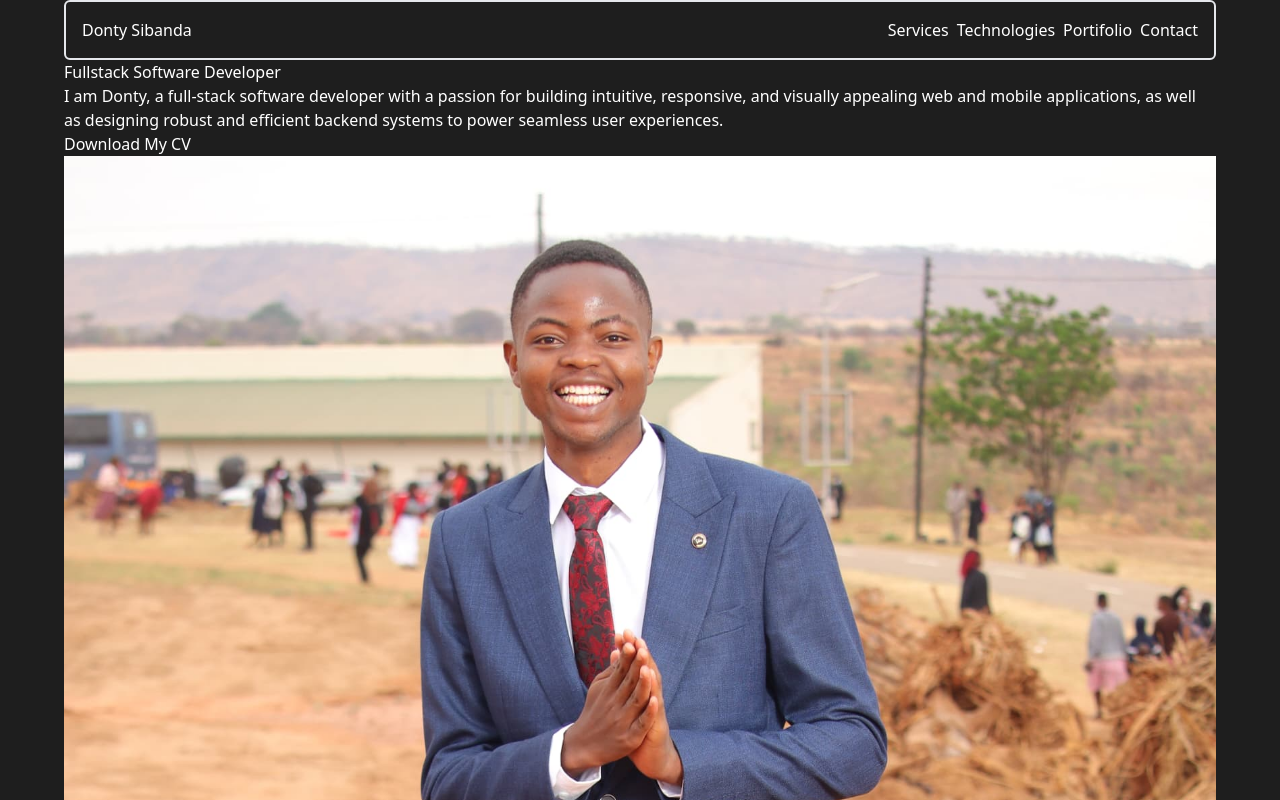
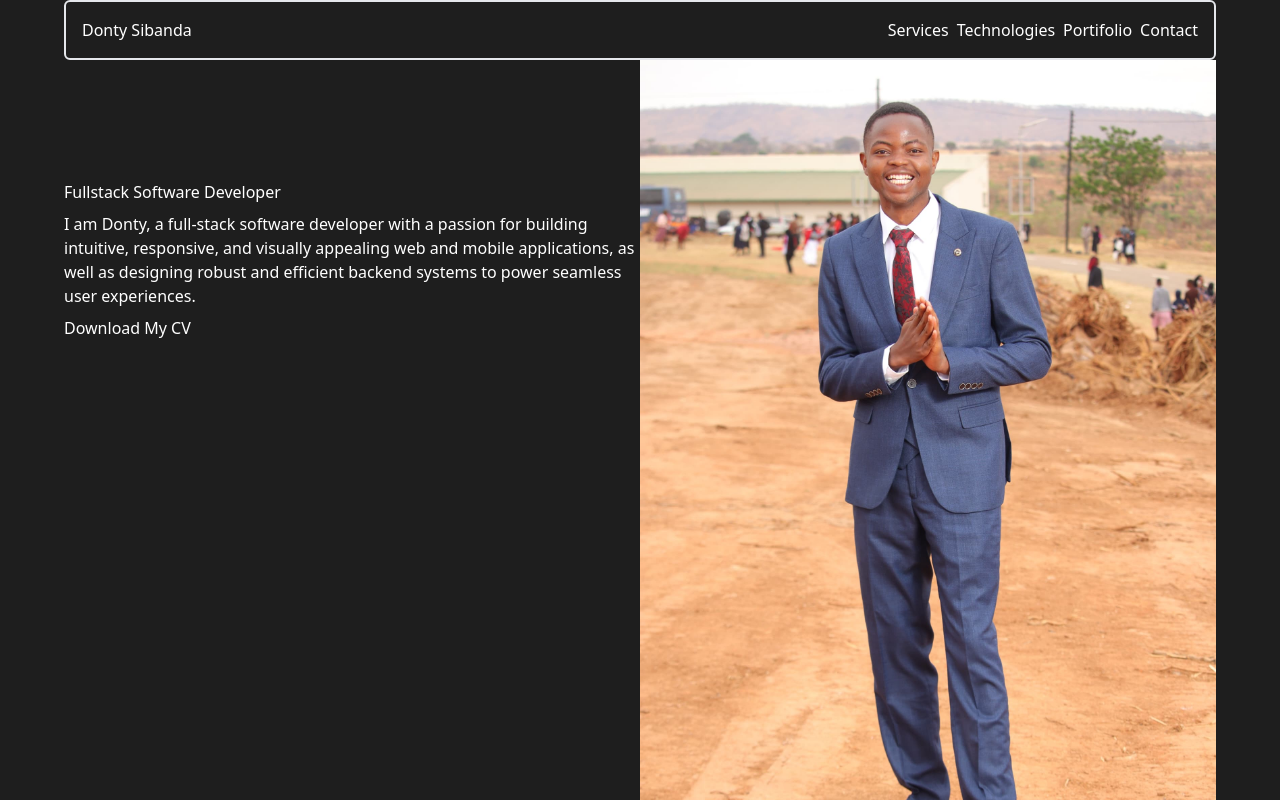
Before and after one commit to sibandadonty/web-portfolio, a React (Vite) app: page / in a window 1280 px wide. Shown: the top 800 px of the page. Built offline with nearby package versions, Linux system fonts and the light colour scheme.

Commit message:
hero basic styling added

```diff
--- a/src/components/HeroSection.jsx
+++ b/src/components/HeroSection.jsx
@@ -3,8 +3,8 @@ import profileImg from "../assets/images/profile-1.jpg";
 
 function HeroSection() {
   return (
-    <div className="text-white">
-      <div>
+    <div className="text-white flex h-[25rem]">
+      <div className="flex-1 flex flex-col gap-2 items-start self-center">
       <h1>Fullstack Software Developer</h1>
       <p>
         I am Donty, a full-stack software developer with a passion for building
@@ -14,8 +14,8 @@ function HeroSection() {
       </p>
       <button>Download My CV</button>
       </div>
-      <div>
-        <img src={profileImg} alt="profile picture" />
+      <div className="flex-1">
+        <img src={profileImg} className="w-full" alt="profile picture" />
       </div>
     </div>
   );
```
